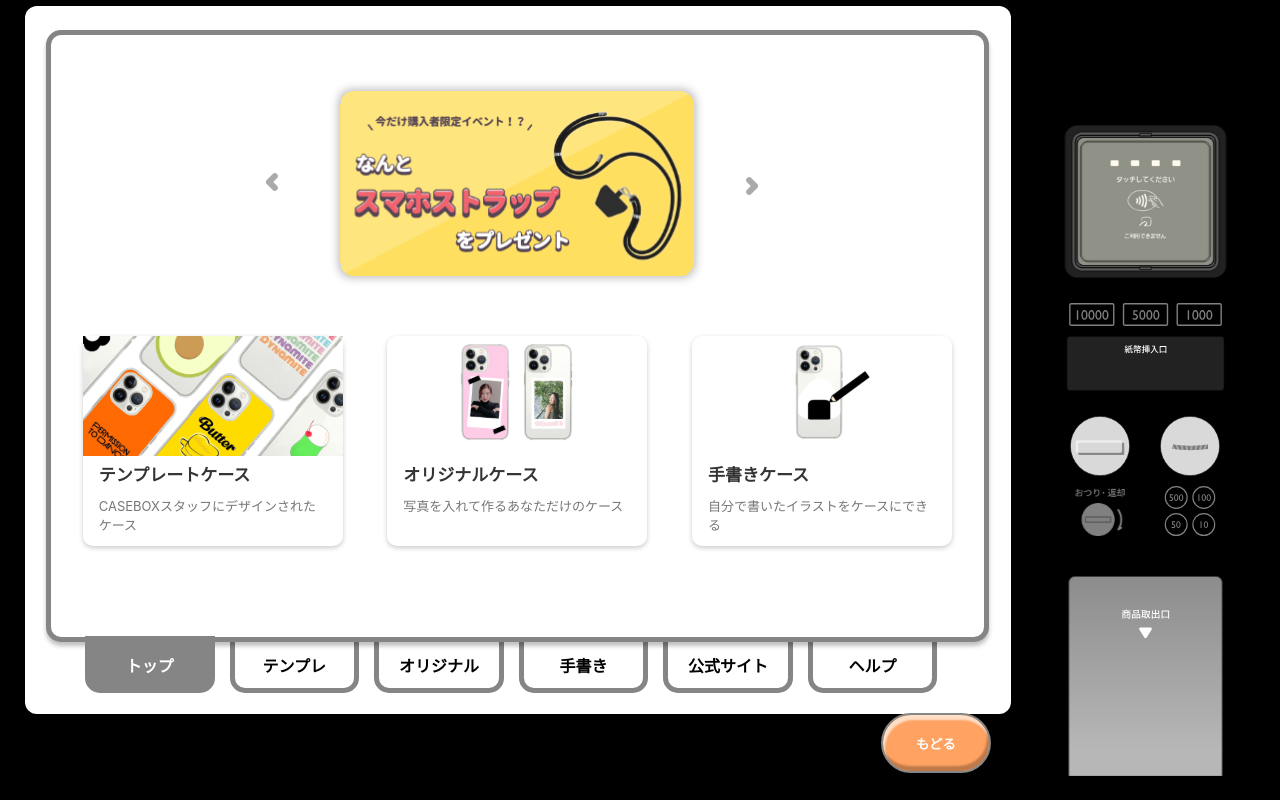
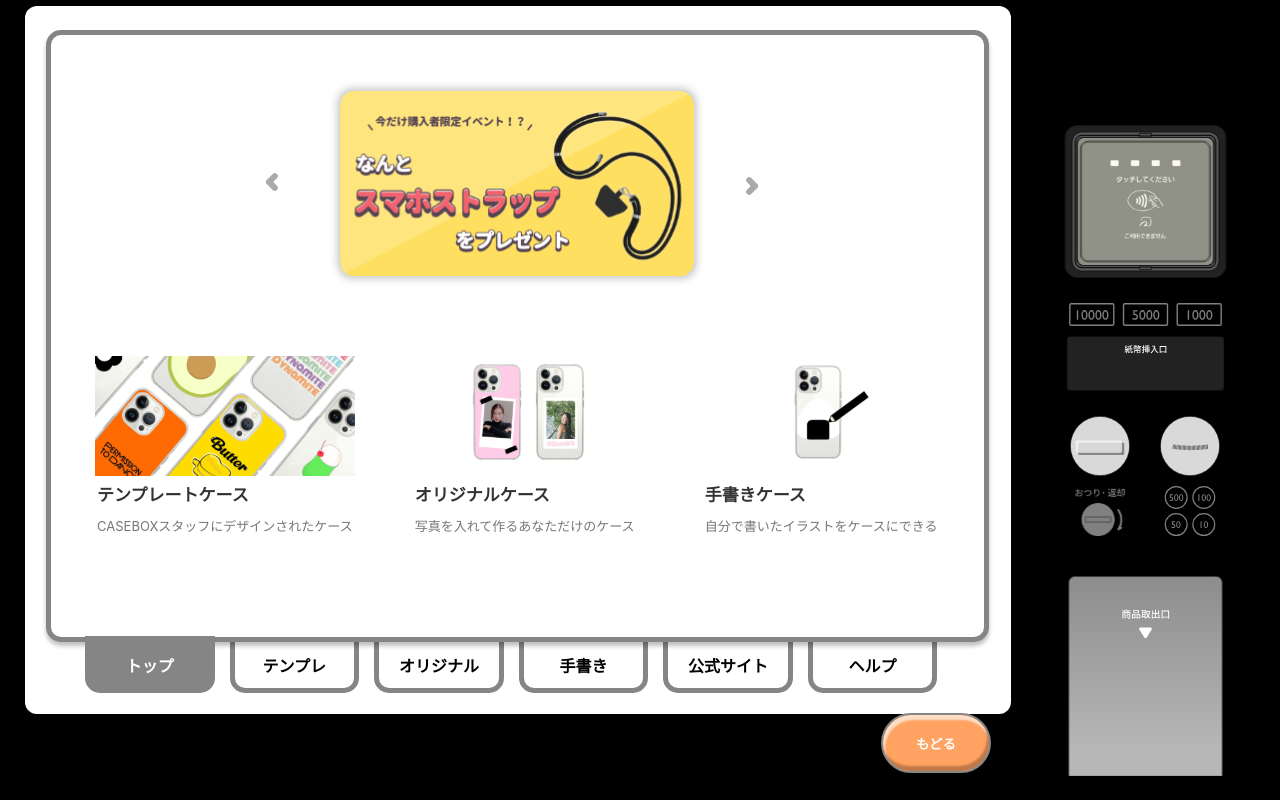
Before and after one commit to 2022-HEW/casebox, a Next.js app: page /main/service_select in a window 1280 px wide. Built offline with nearby package versions, Linux system fonts and the light colour scheme.

Commit message:
feat:anim service_select

```diff
--- a/src/components/Service_cards.tsx
+++ b/src/components/Service_cards.tsx
@@ -1,46 +1,53 @@
-import { ImageType } from '@azure/cognitiveservices-computervision/esm/models/mappers';
-import Image from 'next/image'
+import { ImageType } from "@azure/cognitiveservices-computervision/esm/models/mappers";
+import { motion } from "framer-motion";
+import Image from "next/image";
 import Link from "next/link";
-import styles from '../styles/service_select.module.css';
+import styles from "../styles/service_select.module.css";
+import { bound } from "../themes/animetion/indicate";
 
-const Service_cards = ()=> {
+const Service_cards = () => {
   const CARD_ITEM = [
     {
-            href: "/template_select",
+      href: "/main/template_select",
       name: "テンプレートケース",
       desc: "CASEBOXスタッフにデザインされたケース",
-            imgPath: '/service_select/template_select.png',
-            width:"260",
-            height:"120",
+      imgPath: "/service_select/template_select.png",
+      width: "260",
+      height: "120",
     },
     {
-            href: "/scan",
+      href: "/main/scan",
       name: "オリジナルケース",
       desc: "写真を入れて作るあなただけのケース",
-            imgPath: '/service_select/original.svg',
-            width:"220",
-            height:"120",
+      imgPath: "/service_select/original.svg",
+      width: "220",
+      height: "120",
     },
     {
-            href: "/device_select",
+      href: "/main/device_select",
       name: "手書きケース",
       desc: "自分で書いたイラストをケースにできる",
-            imgPath: '/image/illust.svg',
-            width:"220",
-            height:"120",
+      imgPath: "/image/illust.svg",
+      width: "220",
+      height: "120",
     },
-    ]
+  ];
 
-    return(
-        <>
+  return (
     <div className={styles.Container}>
       {/* 配列の内容で繰り返し表示 */}
-                {CARD_ITEM.map(item => {
-                    return(
+      {CARD_ITEM.map((item,index) => (
+    <motion.div {...bound} transition={{...bound.transition,delay:index/5}} whileTap={{ scale: 0.6 }}>
           <Link key={item.href} href={item.href}>
             <a className={styles.cards}>
               <figure className={styles.cardImg}>
-                                    <Image src={item.imgPath} alt={item.name} width={item.width} height={item.height} objectFit={"cover"}/>
+                <Image
+                  src={item.imgPath}
+                  alt={item.name}
+                  width={item.width}
+                  height={item.height}
+                  objectFit={"cover"}
+                />
               </figure>
               <div className={styles.content}>
                 <h3>{item.name}</h3>
@@ -48,13 +55,10 @@
               </div>
             </a>
           </Link>
+        </motion.div>
+      ))}
+    </div>
   );
-                })}
-            </div>
-        </>
-    )
-}
-
-
+};
 
 export default Service_cards;
--- a/src/components/common/SlideShow.tsx
+++ b/src/components/common/SlideShow.tsx
@@ -4,17 +4,17 @@
 // import "slick-carousel/slick/slick-theme.css";
 import styles from "../../styles/slideShow.module.css";
 
-
 import Image from "next/image";
-
+import { motion } from "framer-motion";
+import { transition } from "../../themes/animetion/indicate";
 
 // Imageの型定義
-type imageType={
-	imgPath: string,
-	imgAlt: string,
-}
+type imageType = {
+  imgPath: string;
+  imgAlt: string;
+};
 
-const PrevArrow = ({onClick}: any)  => {
+const PrevArrow = ({ onClick }: any) => {
   return (
     <div className={styles.prevContainer} onClick={onClick}>
       <button className={styles.prevBtn}>
@@ -24,9 +24,9 @@
       </button>
     </div>
   );
-}
+};
 
-const NextArrow = ({onClick}: any) => {
+const NextArrow = ({ onClick }: any) => {
   return (
     <div className={styles.nextContainer} onClick={onClick}>
       <button className={styles.nextBtn}>
@@ -36,51 +36,56 @@
       </button>
     </div>
   );
-}
+};
 
 const SlideShow = () => {
-
   // slick option
   const Settings = {
     // autoplay: true,  	// 自動的に動き出すか。
-		infinite: true, 	// スライドをループさせるかどうか。
-		speed: 500,			// スライド、フェードアニメーションの速度
-		slidesToShow: 1, 	// スライドを画面に見せる枚数
-		slidesToScroll: 1,  // 1回のスクロールで1枚の写真を移動して見せる
+    infinite: true, // スライドをループさせるかどうか。
+    speed: 500, // スライド、フェードアニメーションの速度
+    slidesToShow: 1, // スライドを画面に見せる枚数
+    slidesToScroll: 1, // 1回のスクロールで1枚の写真を移動して見せる
 
     // dotsのカスタム
-		dots: false,		// 下部ドットナビゲーションの表示
+    dots: false, // 下部ドットナビゲーションの表示
     // dotsClass: "dots", // ドットにクラス付与
 
     // arrowのカスタム
-		arrow: true, 		// 前・次の矢印表示
+    arrow: true, // 前・次の矢印表示
     nextArrow: <NextArrow />,
-		prevArrow: <PrevArrow />
+    prevArrow: <PrevArrow />,
   };
 
+  // SlideShow表示
+  return (
+    <div id={styles.SliderContainer}>
+      <motion.div {...transition}>
+        <Slider {...Settings}>
+          <ImgDesc imgPath={"/image/strap.svg"} imgAlt={"スマホストラップ"} />
+          <ImgDesc imgPath={"/image/strap.svg"} imgAlt={"スマホストラップ"} />
+          <ImgDesc imgPath={"/image/strap.svg"} imgAlt={"スマホストラップ"} />
+          <ImgDesc imgPath={"/image/strap.svg"} imgAlt={"スマホストラップ"} />
+          <ImgDesc imgPath={"/image/strap.svg"} imgAlt={"スマホストラップ"} />
+          <ImgDesc imgPath={"/image/strap.svg"} imgAlt={"スマホストラップ"} />
+        </Slider>
+      </motion.div>
+    </div>
+  );
+};
 
-// SlideShow表示
-    return(
-		<div id={styles.SliderContainer}>
-			<Slider {...Settings}>
-				<ImgDesc imgPath={"/image/strap.svg"} imgAlt={"スマホストラップ"}/>
-				<ImgDesc imgPath={"/image/strap.svg"} imgAlt={"スマホストラップ"}/>
-				<ImgDesc imgPath={"/image/strap.svg"} imgAlt={"スマホストラップ"}/>
-				<ImgDesc imgPath={"/image/strap.svg"} imgAlt={"スマホストラップ"}/>
-				<ImgDesc imgPath={"/image/strap.svg"} imgAlt={"スマホストラップ"}/>
-				<ImgDesc imgPath={"/image/strap.svg"} imgAlt={"スマホストラップ"}/>
-			</Slider>
-		</div>
-    )
-}
-
-
-const ImgDesc = ({ imgPath, imgAlt }:imageType) => {
-	return(
+const ImgDesc = ({ imgPath, imgAlt }: imageType) => {
+  return (
     <figure className={styles.imgContainer}>
-			<Image className={styles.slideImg} src={imgPath} alt={imgAlt} width={500} height={240}/>
+      <Image
+        className={styles.slideImg}
+        src={imgPath}
+        alt={imgAlt}
+        width={500}
+        height={240}
+      />
     </figure>
-	)
-}
+  );
+};
 
 export default SlideShow;
--- a/src/themes/animetion/indicate.ts
+++ b/src/themes/animetion/indicate.ts
@@ -1,3 +1,23 @@
-export const zoom={
+export const transition = {
+  initial: { y: 10, opacity: 0 },
+  animate: { y: 0, opacity: 1 },
+  exit: { y: -10, opacity: 0 },
+  transition: { duration: 0.5 },
+};
 
-}
+export const bound = {
+  initial: { opacity: 0, scale: 0.5 },
+  animate: { opacity: 1, scale: 1 },
+  transition: {
+    default: {
+      duration: 0.2,
+      ease: [0, 0.5, 0.2, 0],
+    },
+    scale: {
+      type: "spring",
+      damping: 7,
+      stiffness: 50, //変形のしづらさ
+      restDelta: 0.001,
+    },
+  },
+};
```
Lines whose indentation alone changed are shown as unchanged.
